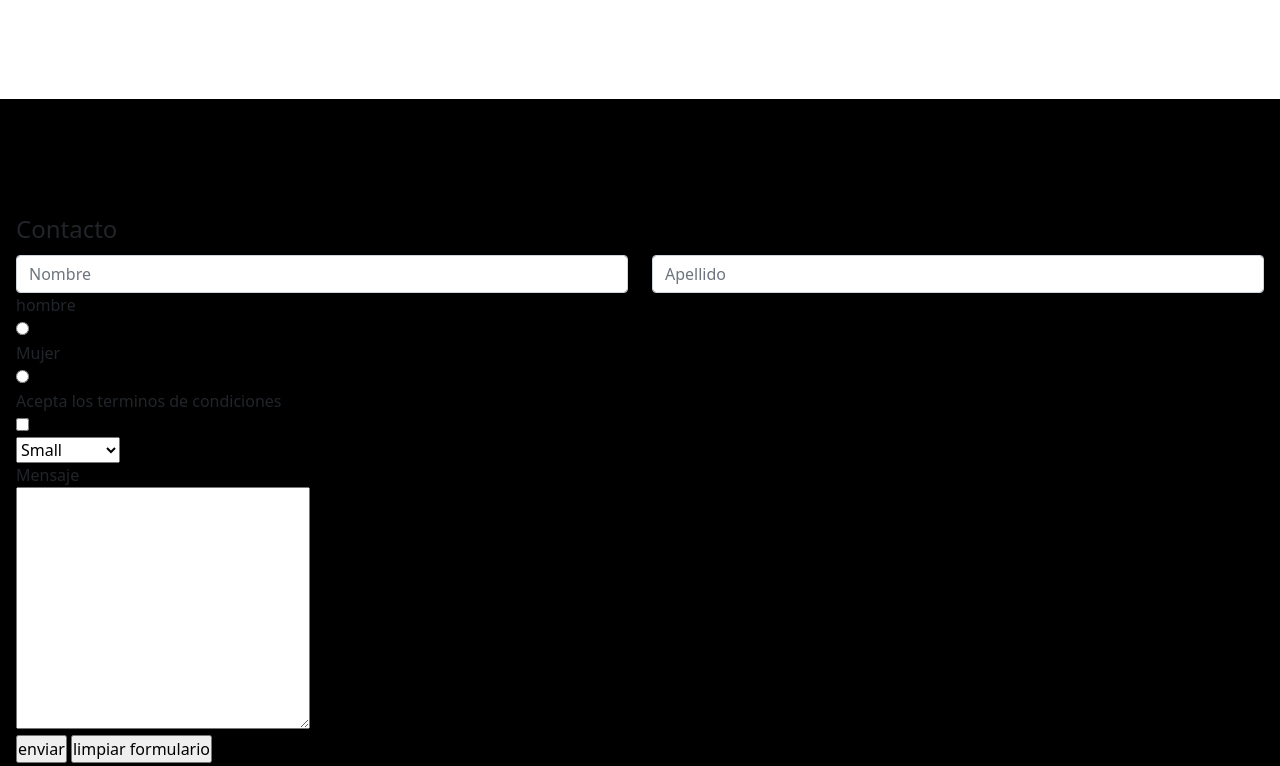
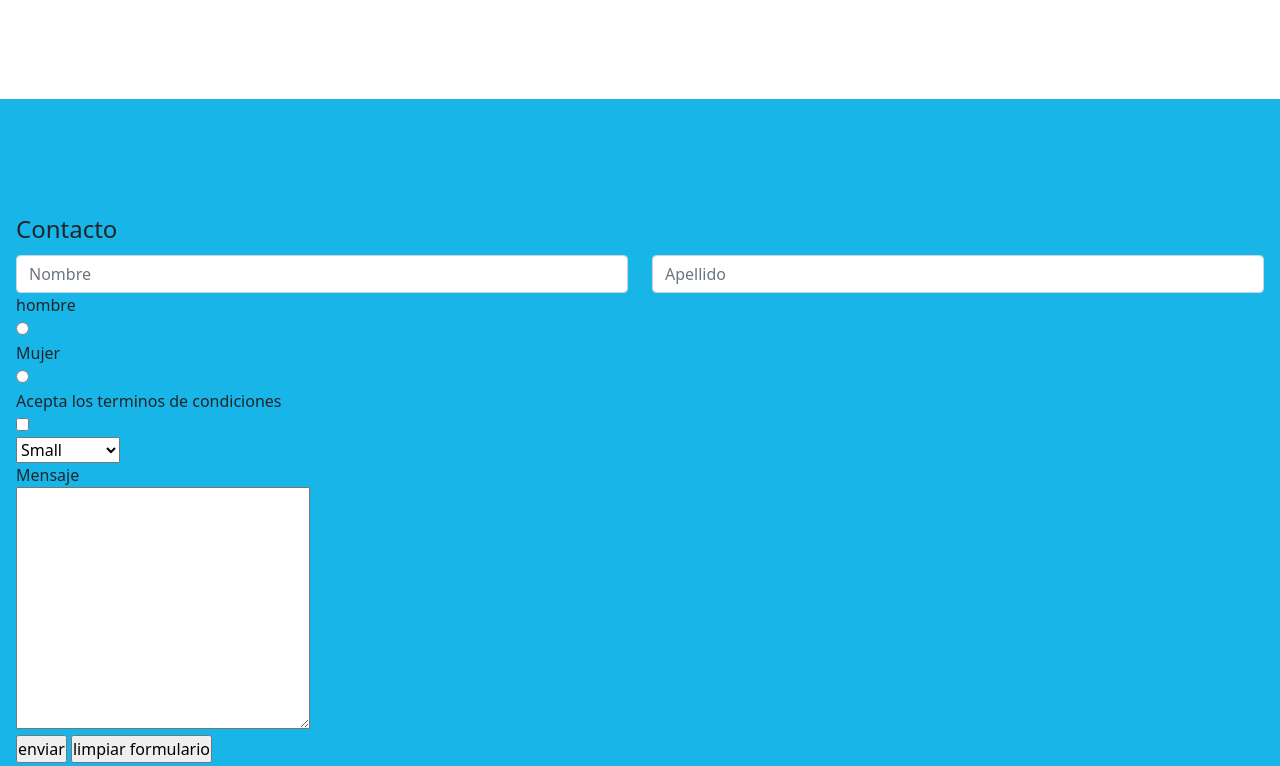
Before and after one commit to MarianoMenseguez/DesarrolloWeb-MMENSEGUEZ, a website: page contacto.html in a window 1280 px wide. Shown: the part 577-1343 px from the top of the page. Drawn offline with nearby package versions, Linux system fonts and the light colour scheme.

Commit message:
pagina contacto modificada

```diff
--- a/contacto.html
+++ b/contacto.html
@@ -77,7 +77,7 @@
       </div>
     </div>
   </section>
-  <section section class="bg-black p-3 text-center text-sm-start" id="form" >
+  <section section class="bg-lightblue p-3 text-center text-sm-start" id="form" >
     <div class="p-5"></div>
         <form>
             <fieldset>
```
Also changed, not shown: 1 other file.
